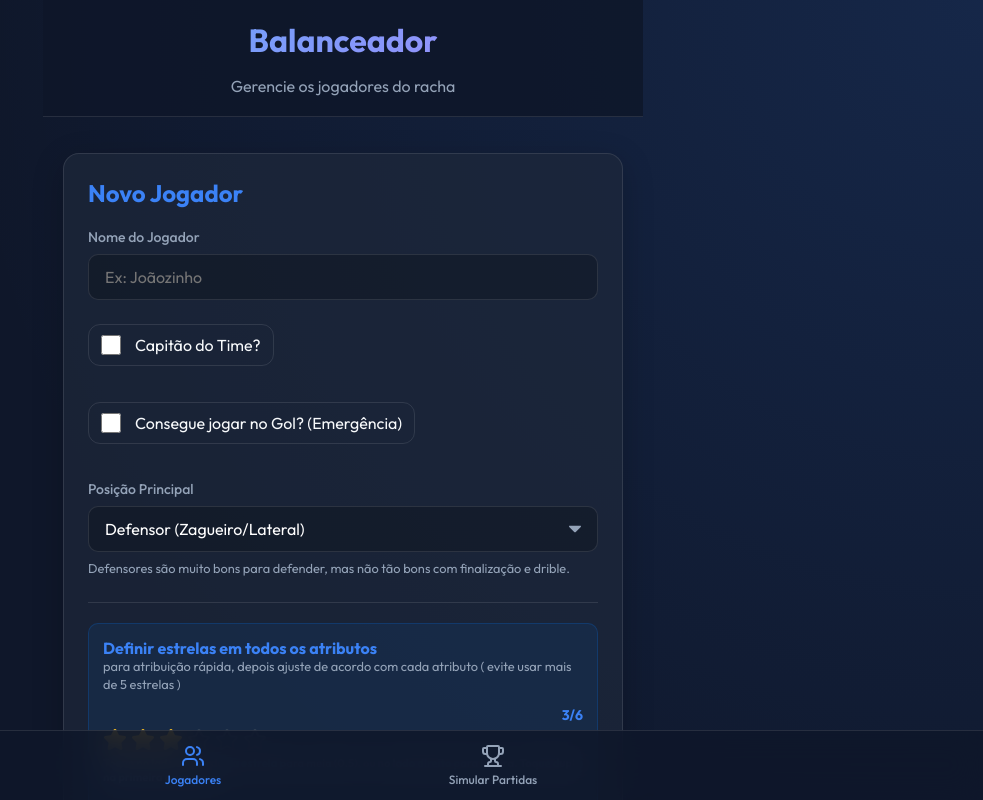
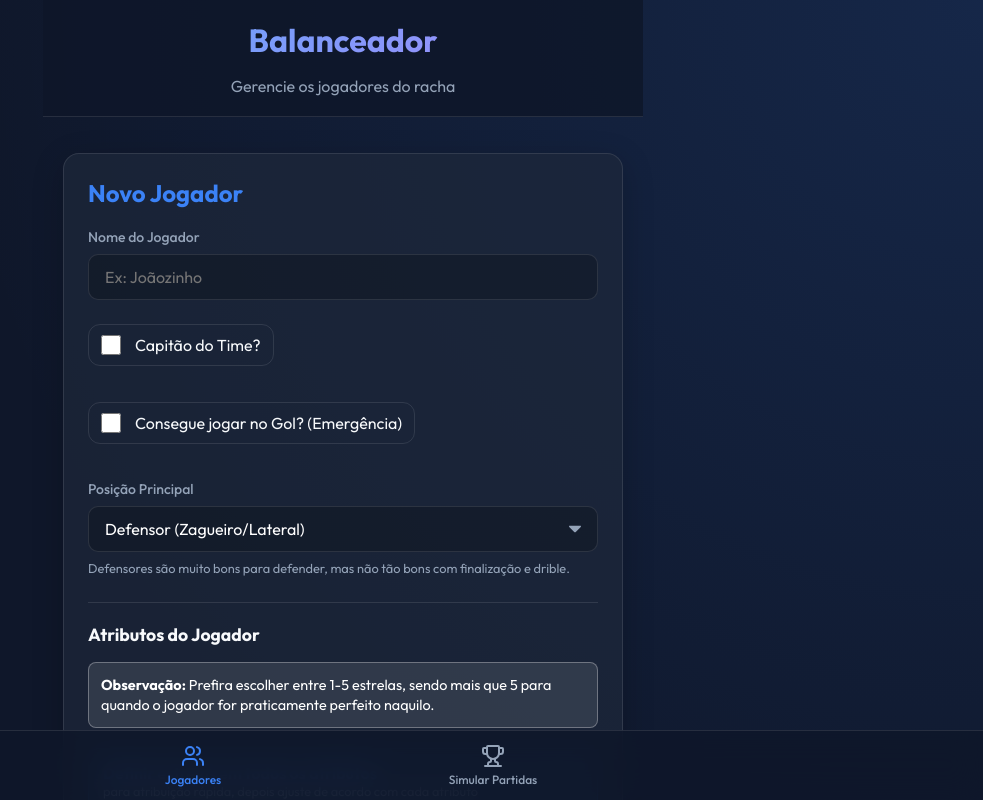
Before and after one commit to Jean-Paulo-Public/balanceador-de-times-posicoes, a React (Vite) app: page / in a window 1280 px wide. Both pictures are taken after a click on the button "Adicionar Jogador". Shown: the top 800 px of the page, without its empty margins (297-1280 px from the left). Built offline with nearby package versions, Linux system fonts and the light colour scheme.

Commit message:
Melhorias no cadastro do jogador

```diff
--- a/src/components/PlayerForm.tsx
+++ b/src/components/PlayerForm.tsx
@@ -118,14 +118,6 @@ export function PlayerForm({ onClose, editingPlayer }: PlayerFormProps) {
           </label>
         </div>
 
-        {Object.values(stats).some((v) => v === 5) && (
-          <div style={{ marginBottom: '20px', padding: '12px', background: 'rgba(255,200,0,0.1)', borderRadius: '8px', border: '1px solid rgba(255,200,0,0.3)' }}>
-            <p style={{ fontSize: '0.9rem', color: '#FFD700', margin: 0, lineHeight: '1.4' }}>
-              ⚠️ <strong>Observação:</strong> Você atribuiu 5 estrelas a um ou mais atributos. Reserve 5 estrelas apenas para jogadores praticamente perfeitos naquilo. Use 4 estrelas para muito bom.
-            </p>
-          </div>
-        )}
-
         <div className="input-group">
           <label>Posição Principal</label>
           <select
@@ -146,11 +138,19 @@ export function PlayerForm({ onClose, editingPlayer }: PlayerFormProps) {
         </div>
 
         <div style={{ borderTop: '1px solid var(--border-color)', margin: '20px 0', paddingTop: '20px' }}>
+
+          <h3 style={{ fontSize: '1.1rem', marginBottom: '16px' }}>Atributos do Jogador</h3>
+          <div style={{ marginBottom: '20px' }}>
+            <div style={{ marginBottom: '20px', padding: '12px', background: 'rgba(255, 255, 255, 0.1)', borderRadius: '8px', border: '1px solid rgba(255, 255, 255, 0.3)' }}>
+              <p style={{ fontSize: '0.9rem', color: '#ffffff', margin: 0, lineHeight: '1.4' }}>
+                <strong>Observação:</strong> Prefira escolher entre 1-5 estrelas, sendo mais que 5 para quando o jogador for praticamente perfeito naquilo.
+              </p>
+            </div>
           {allStatsAreDefault && (
             <div style={{ marginBottom: '16px', padding: '14px', borderRadius: '10px', background: 'rgba(0, 123, 255, 0.08)', border: '1px solid rgba(0, 123, 255, 0.2)', color: 'var(--primary)', fontWeight: 700 }}>
               Definir estrelas em todos os atributos
               <p style={{ fontSize: '0.8rem', color: 'var(--text-muted)', marginBottom: '12px', lineHeight: '1.4', fontWeight: 400 }}>
-                para atribuição rápida, depois ajuste de acordo com cada atributo ( evite usar mais de 5 estrelas )
+                para atribuição rápida, depois ajuste de acordo com cada atributo
               </p>
               <StarRating
                 label=""
@@ -159,11 +159,6 @@ export function PlayerForm({ onClose, editingPlayer }: PlayerFormProps) {
               />
             </div>
           )}
-          <h3 style={{ fontSize: '1.1rem', marginBottom: '16px' }}>Atributos do Jogador</h3>
-          <div style={{ marginBottom: '20px' }}>
-            <p style={{ fontSize: '0.8rem', color: 'var(--text-muted)', marginBottom: '12px', lineHeight: '1.4' }}>
-              Prefira escolher entre 1-5 estrelas, sendo 5.5 e 6 para quando o jogador for praticamente perfeito naquilo.
-            </p>
             <StarRating
               label="Recomposição defensiva / Velocidade / Vigor Físico"
               value={stats.geral_recomposicaoVelocidadeVigor!}
@@ -265,6 +260,14 @@ export function PlayerForm({ onClose, editingPlayer }: PlayerFormProps) {
           )}
         </div>
 
+        {Object.values(stats).some((v) => v >    5) && (
+          <div style={{ marginBottom: '20px', padding: '12px', background: 'rgba(255,200,0,0.1)', borderRadius: '8px', border: '1px solid rgba(255,200,0,0.3)' }}>
+            <p style={{ fontSize: '0.9rem', color: '#FFD700', margin: 0, lineHeight: '1.4' }}>
+              ⚠️ <strong>Observação:</strong> Você atribuiu mais de 5 estrelas a um ou mais atributos. Reserve mais de 5 estrelas apenas para jogadores praticamente perfeitos naquilo. Use 5 estrelas para muito bom.
+            </p>
+          </div>
+        )}
+
         <div style={{ display: 'flex', gap: '12px', marginTop: '30px' }}>
           <button type="button" className="btn btn-secondary" style={{ flex: 1 }} onClick={onClose}>Cancelar</button>
           <button type="submit" className="btn" style={{ flex: 2 }}>{editingPlayer ? 'Salvar Alterações' : 'Cadastrar Jogador'}</button>
```
